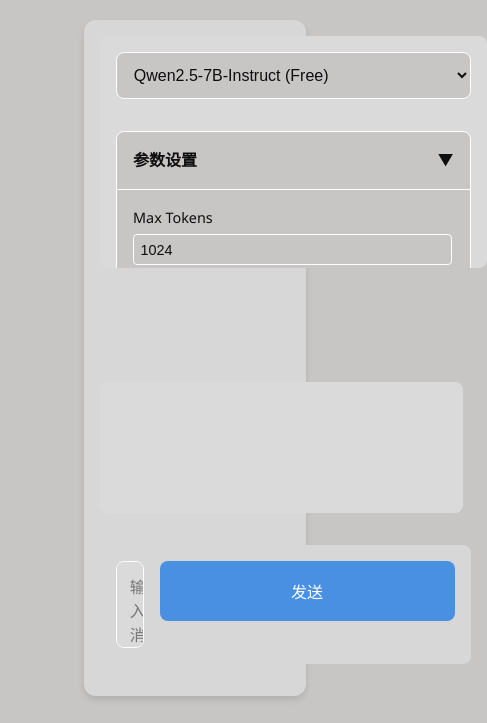
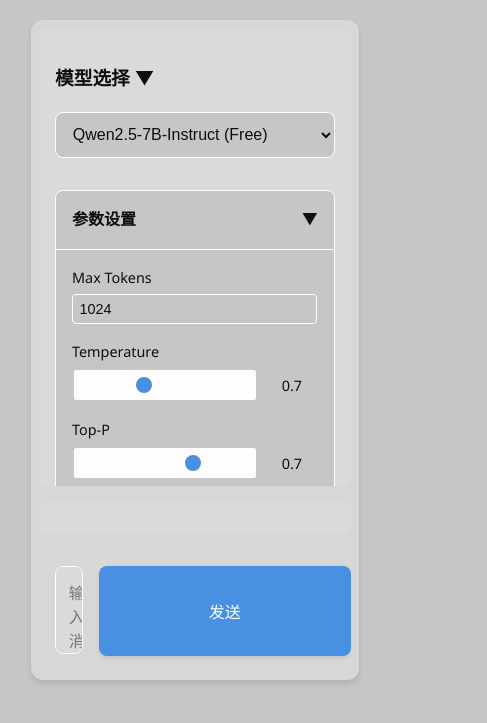
Before and after one commit to StardustWhisper/SiliconFlow-UI, a website: page public/chat.html in a window 390 px wide. Shown: the part 79-802 px from the top of the page, 487 px wide, since content can reach past the window. Drawn offline with nearby package versions, Linux system fonts and the light colour scheme.

Commit message:
optimize layout

```diff
--- a/public/chat.html
+++ b/public/chat.html
@@ -20,37 +20,36 @@
             display: grid;
             grid-template-columns: 280px 1fr;
             gap: 1rem;
-            height: auto;
-            min-height: calc(100vh - 300px);
+            height: calc(100vh - 200px);
+            overflow: hidden;
         }
 
         .settings-panel {
             background: var(--bg-secondary);
             padding: 1rem;
             border-radius: 8px;
-            height: 96%;
-            max-height: calc(100vh - 200px);
+            height: calc(100% - 2rem);
             display: flex;
             flex-direction: column;
+            overflow-y: auto;
         }
 
         .chat-area {
             display: flex;
-            margin-right: 0.5rem;
             flex-direction: column;
-            height: 100%;
+            height: calc(100% - 0rem);
+            overflow: hidden;
+            margin-right: 0;
         }
 
         .chat-messages {
             flex: 1;
-            overflow-y: scroll;
+            overflow-y: auto;
             padding: 1rem;
             margin-bottom: 1rem;
-            margin-right: 1rem;
+            margin-right: 0;
             border-radius: 8px;
             background: var(--bg-secondary);
-            max-height: calc(100vh - 350px);
-            /* height: calc(100vh - 200px); */
             display: flex;
             flex-direction: column;
             position: relative;
@@ -63,11 +62,11 @@
             min-height: min-content;
             margin-top: auto;
             padding-right: 0.5rem;
+            width: 100%;
         }
 
         .message {
             margin-bottom: 1rem;
-            /* margin-right: 1rem; */
             padding: 1rem;
             border-radius: 8px;
             max-width: 95%;
@@ -107,11 +106,10 @@
             display: flex;
             gap: 1rem;
             align-items: flex-start;
-            position: sticky;
+            position: relative;
             bottom: 0;
-            margin-top: 1rem;
-            margin-bottom: 1rem;
-            margin-right: 0.5rem;
+            margin-top: auto;
+            width: calc(100% - 2rem);
         }
 
         .chat-input {
@@ -125,6 +123,7 @@
             min-height: 60px;
             max-height: 200px;
             overflow-y: auto;
+            width: calc(100% - 1.6rem);
         }
 
         .send-button {
@@ -135,8 +134,9 @@
             border-radius: 8px;
             cursor: pointer;
             transition: background-color 0.3s;
-            height: 60px;
+            height: 90px;
             white-space: nowrap;
+            min-width: 80px;
         }
 
         .model-selector {
@@ -151,13 +151,14 @@
 
         @media (max-width: 1024px) {
             .chat-container {
+                max-width: calc(100vw - 2rem);
                 grid-template-columns: 1fr;
-                height: calc(100vh - 200px);
+                margin: 1rem;
+                padding: 0.5rem;
             }
 
-            .settings-panel {
-                max-height: 200px;
-                overflow-y: auto;
+            .input-container {
+                width: calc(100% - 1rem);
             }
         }
 
@@ -509,6 +510,7 @@
         .toggle-icon {
             transition: transform 0.3s;
             color: var(--text-primary);
+            display: inline-block;
         }
 
         .toggle-icon.collapsed {
@@ -592,6 +594,32 @@
             color: var(--text-primary);
             font-size: 0.9rem;
         }
+
+        .new-chat-button {
+            width: 100%;
+            padding: 0.8rem;
+            margin-bottom: 1rem;
+            background: var(--primary-color);
+            color: white;
+            border: none;
+            border-radius: 8px;
+            cursor: pointer;
+            font-size: 1rem;
+            display: flex;
+            align-items: center;
+            justify-content: center;
+            gap: 0.5rem;
+            transition: background-color 0.3s;
+        }
+
+        .new-chat-button:hover {
+            background: var(--secondary-color);
+        }
+
+        .new-chat-icon {
+            font-size: 1.2rem;
+            font-weight: bold;
+        }
     </style>
 </head>
 <body>
@@ -613,6 +641,7 @@
 
         <div class="chat-container">
             <div class="settings-panel">
+                <h3>模型选择 ▼</h3>
                 <select id="modelSelect" class="model-selector">
                     <!-- 免费模型 -->
                     <optgroup label="免费模型">
@@ -669,7 +698,7 @@
                     </optgroup>
 
                     <!-- 特殊模型 -->
-                    <optgroup label="特殊模型">
+                    <optgroup label="特模型">
                         <option value="Qwen/Qwen2.5-Math-72B-Instruct">Qwen2.5-Math-72B</option>
                         <option value="TeleAI/TeleChat2">TeleChat2</option>
                         <option value="Vendor-A/Qwen/Qwen2-72B-Instruct">Vendor-A-Qwen2-72B</option>
@@ -723,11 +752,17 @@
                     </div>
                 </div>
 
+                <!-- 添加新对话按钮 -->
+                <button onclick="startNewChat()" class="new-chat-button">
+                    <span class="new-chat-icon">+</span>
+                    新对话
+                </button>
+
                 <!-- 添加聊天历史记录部分 -->
                 <div class="chat-history">
                     <div class="history-header">
                         <h3>聊天记录</h3>
-                        <button onclick="clearHistory()" class="clear-history-btn" title="清空历史记录">🗑️</button>
+                        <button onclick="clearAllHistory()" class="clear-history-btn" title="清空历史记录">🗑️</button>
                     </div>
                     <div id="historyList" class="history-list"></div>
                 </div>
@@ -1197,7 +1232,7 @@
             }
         }
 
-        // 在页面加载时初始化折叠状态
+        // 在页面加载时初始化折叠态
         document.addEventListener('DOMContentLoaded', () => {
             // 从 localStorage 获取保存的折叠状态
             const isCollapsed = localStorage.getItem('parametersCollapsed') === 'true';
@@ -1226,6 +1261,44 @@
                 localStorage.setItem('parametersCollapsed', 'true');
             }
         }
+
+        // 清空所有历史记录
+        function clearAllHistory() {
+            if (confirm('确定要清空所有聊天记录吗？此操作不可恢复。')) {
+                // 清空 localStorage 中的历史记录
+                localStorage.removeItem('chatHistory');
+
+                // 清空历史记录列表
+                const historyList = document.getElementById('historyList');
+                historyList.innerHTML = '';
+
+                // 清空当前会话
+                currentMessages = [];
+                currentSessionId = Date.now();
+
+                // 清空消息显示区域
+                const messagesContainer = document.getElementById('messagesContainer');
+                messagesContainer.innerHTML = '';
+            }
+        }
+
+        function startNewChat() {
+            // 清空当前会话
+            currentMessages = [];
+            currentSessionId = Date.now();
+
+            // 清空消息显示区域
+            const messagesContainer = document.getElementById('messagesContainer');
+            messagesContainer.innerHTML = '';
+
+            // 清空输入框
+            const messageInput = document.getElementById('messageInput');
+            messageInput.value = '';
+
+            // 可选：滚动到顶部
+            const chatMessages = document.getElementById('chatMessages');
+            chatMessages.scrollTop = 0;
+        }
     </script>
 </body>
 </html>
--- a/public/styles.css
+++ b/public/styles.css
@@ -196,44 +196,89 @@
 }
 
 /* 按钮样式 */
-button {
-    background-color: var(--primary-color);
+button,
+.button,
+.back-button,
+.new-chat-button,
+.send-button,
+.clear-history-btn,
+.generate-button {
+    background: var(--primary-color);
     color: white;
-    padding: 0.75rem 1.5rem;
     border: none;
     border-radius: 8px;
     cursor: pointer;
+    transition: all 0.3s ease;
+    padding: 0.8rem 1.2rem;
     font-size: 1rem;
-    font-weight: 500;
-    transition: background-color 0.2s, transform 0.1s;
+    display: inline-flex;
+    align-items: center;
+    justify-content: center;
+    gap: 0.5rem;
+    position: relative;
+    overflow: hidden;
+    box-shadow: 0 2px 4px var(--shadow-color);
 }
 
-button:hover {
-    background-color: var(--secondary-color);
+button:hover,
+.button:hover,
+.back-button:hover,
+.new-chat-button:hover,
+.send-button:hover,
+.clear-history-btn:hover,
+.generate-button:hover {
+    background: var(--secondary-color);
     transform: translateY(-1px);
+    box-shadow: 0 4px 8px var(--shadow-color);
 }
 
-.secondary-button {
-    background-color: var(--bg-secondary);
-    color: var(--text-primary);
-    border: 1px solid var(--border-color);
+button:active,
+.button:active,
+.back-button:active,
+.new-chat-button:active,
+.send-button:active,
+.clear-history-btn:active,
+.generate-button:active {
+    transform: translateY(1px);
+    box-shadow: 0 1px 2px var(--shadow-color);
 }
 
-.secondary-button:hover {
-    background-color: var(--border-color);
+/* 特殊按钮样式调整 */
+.clear-history-btn {
+    padding: 0.5rem;
+    font-size: 1.2rem;
+    min-width: 40px;
+    height: 40px;
 }
 
-.seed-button {
-    padding: 0.75rem;
-    min-width: 44px;
-    display: flex;
-    align-items: center;
-    justify-content: center;
+.send-button {
+    min-width: 80px;
 }
 
-.generate-button {
-    width: 100%;
-    margin-top: 1rem;
+/* 禁用状态 */
+button:disabled,
+.button:disabled {
+    background: var(--bg-secondary);
+    cursor: not-allowed;
+    transform: none;
+    opacity: 0.7;
+}
+
+/* 容器内按钮的对比度增强 */
+.settings-panel button,
+.chat-area button,
+.parameter-controls button {
+    background: var(--primary-color);
+    color: white;
+    font-weight: 500;
+    z-index: 1;
+}
+
+/* 确保按钮在暗色主题下也足够显眼 */
+[data-theme="dark"] button,
+[data-theme="dark"] .button {
+    background: var(--primary-color);
+    color: white;
 }
 
 /* 容器样式 */
```
Also changed, not shown: public/text-to-image.html (+5 -4 lines).
